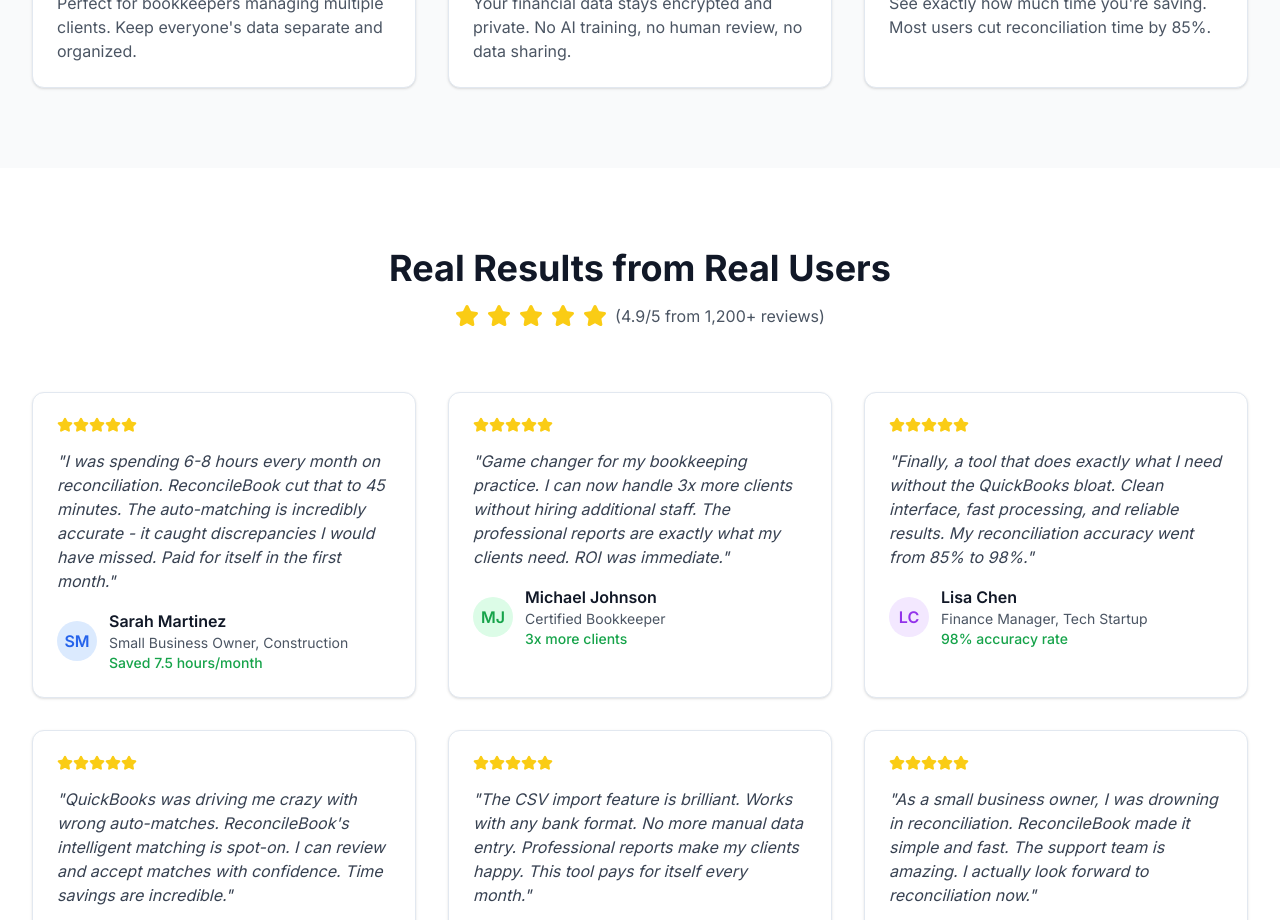
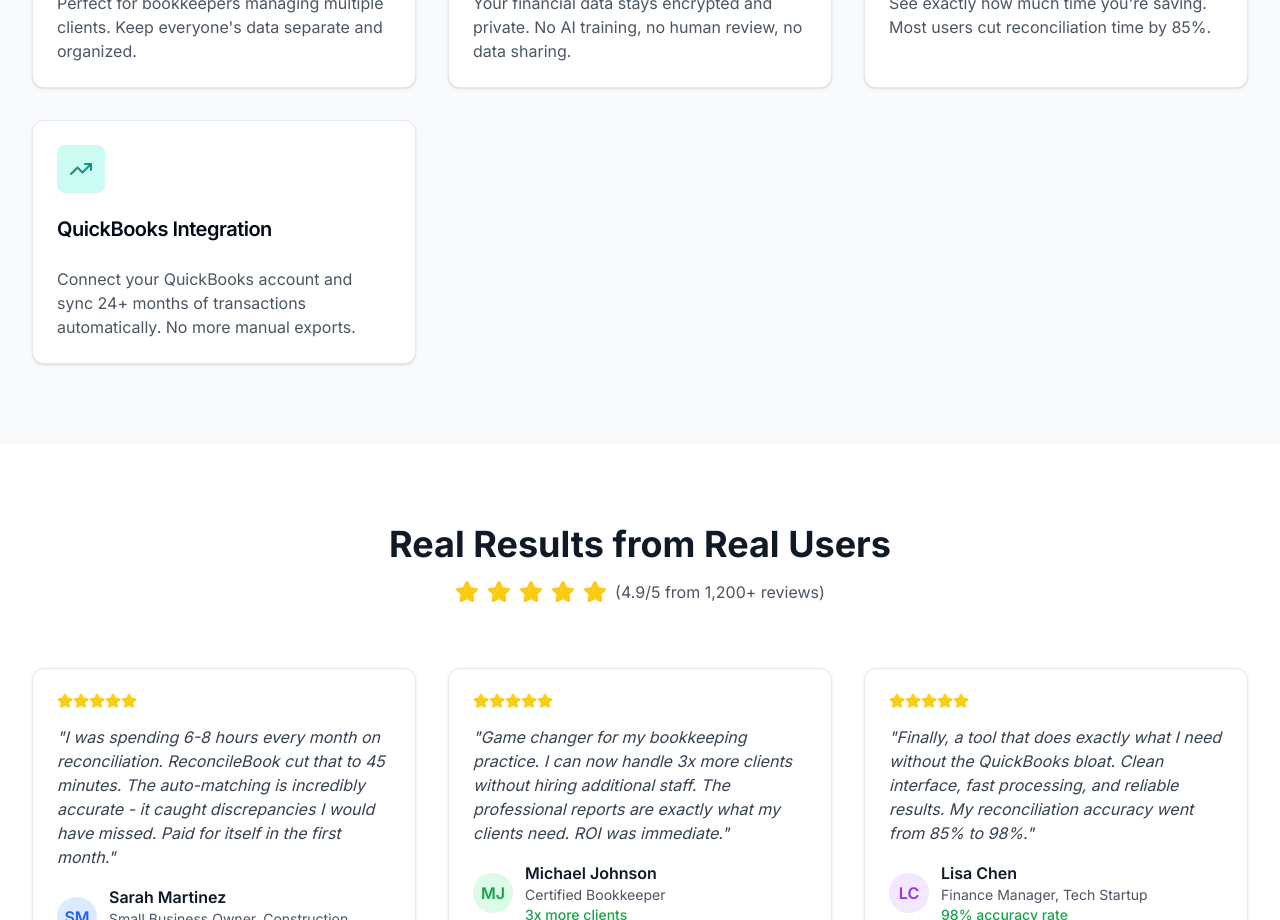
Before and after one commit to algominds35/bank-reconciliation-tool, a Next.js app: page / in a window 1280 px wide. Shown: the part 3540-4460 px from the top of the page. Built offline with nearby package versions, Linux system fonts and the light colour scheme.

Commit message:
Add QuickBooks integration feature card to features section following same design pattern

```diff
--- a/src/app/page.tsx
+++ b/src/app/page.tsx
@@ -392,6 +392,20 @@ export default function LandingPage() {
               <CardContent>
                 <p className="text-gray-600">
                   See exactly how much time you're saving. Most users cut reconciliation time by 85%.
+                </p>
+              </CardContent>
+            </Card>
+
+            <Card className="relative">
+              <CardHeader>
+                <div className="w-12 h-12 bg-teal-100 rounded-lg flex items-center justify-center mb-4">
+                  <TrendingUp className="h-6 w-6 text-teal-600" />
+                </div>
+                <CardTitle className="text-xl">QuickBooks Integration</CardTitle>
+              </CardHeader>
+              <CardContent>
+                <p className="text-gray-600">
+                  Connect your QuickBooks account and sync 24+ months of transactions automatically. No more manual exports.
                 </p>
               </CardContent>
             </Card>
```
